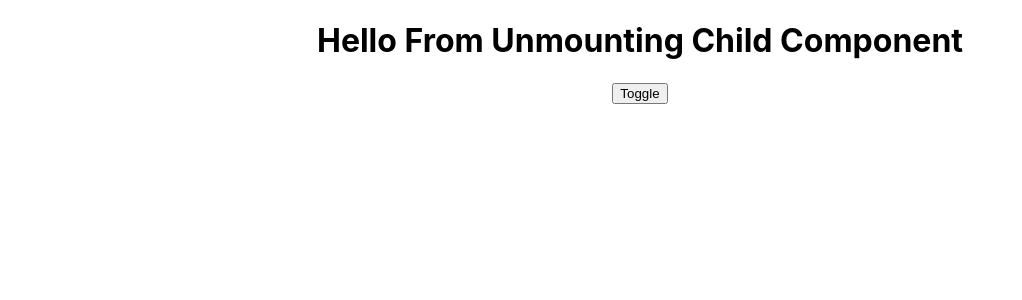
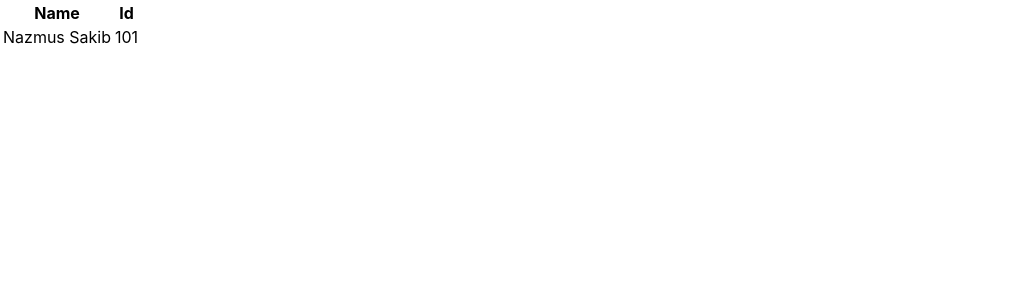
Before and after one commit to Nazmul1582/practice-react, a React (Create React App) app: page / in a window 1280 px wide. Shown: the top 300 px of the page, without its empty margins (0-1022 px from the left). Built offline with nearby package versions, Linux system fonts and the light colour scheme; the HTML template or start-up script is replaced by a standard one.

Commit message:
Fragment class9

```diff
--- a/src/App.js
+++ b/src/App.js
@@ -1,13 +1,15 @@
 import './App.css';
 
-import Button from './component/class6/CssComponent/CssModules/Button';
-import CssStyleComp from './component/class6/CssComponent/CssStyleComp';
-import InlineCssComp from './component/class6/CssComponent/InlineCssComp';
-import ControlledFrom from './component/class7/Form/ControlledFrom';
-import UncontrolledFrom from './component/class7/Form/UncontrolledFrom';
-import MountingComp from './component/class8/Lifecycle/MountingComp';
-import UnmountingComp from './component/class8/Lifecycle/UnmountingComp';
-import UpdatingComp from './component/class8/Lifecycle/UpdatingComp';
+// import Button from './component/class6/CssComponent/CssModules/Button';
+// import CssStyleComp from './component/class6/CssComponent/CssStyleComp';
+// import InlineCssComp from './component/class6/CssComponent/InlineCssComp';
+// import ControlledFrom from './component/class7/Form/ControlledFrom';
+// import UncontrolledFrom from './component/class7/Form/UncontrolledFrom';
+// import MountingComp from './component/class8/Lifecycle/MountingComp';
+// import UpdatingComp from './component/class8/Lifecycle/UpdatingComp';
+// import UnmountingComp from './component/class8/Lifecycle/UnmountingComp';
+import FragmentComp from './component/class9/FragmentComp';
+import TableComp from './component/class9/TableComp';
 // import StudentComp from "./component/StudentComp";
 // import MyClassComp from './component/MyClassComp';
 // import ParentComp from './component/class4/ParentComp';
@@ -47,8 +49,10 @@ function App() {
 
       {/* <MountingComp /> */}
       {/* <UpdatingComp /> */}
-      <UnmountingComp />
+      {/* <UnmountingComp /> */}
 
+      {/* <FragmentComp /> */}
+      <TableComp />
 
     </div>
   );
--- /dev/null
+++ b/src/component/class9/ColumnComp.js
@@ -0,0 +1,10 @@
+const ColumnComp = () => {
+    return(
+        <>
+            <td>Nazmus Sakib</td>
+            <td>101</td>
+        </>
+    )
+}
+
+export default ColumnComp;
--- /dev/null
+++ b/src/component/class9/FragmentComp.js
@@ -0,0 +1,24 @@
+import React, { Component, Fragment} from 'react';
+class FragmentComp extends Component{
+    render(){
+        return(
+            // <>
+            //     <h1>Color is Green</h1>
+            //     <h1>Color is Red</h1>
+            //     <h1>Color is Blue</h1>
+            // </>
+            <div>
+                {
+                    new Array(5).fill('Next Topper').map((ele, index) => (
+                        <Fragment key={index}>
+                            <h1>{index}</h1>
+                            <h1>{ele}</h1>
+                        </Fragment>
+                    ))
+                }
+            </div>
+        )
+    }
+}
+
+export default FragmentComp;
--- /dev/null
+++ b/src/component/class9/TableComp.js
@@ -0,0 +1,23 @@
+import ColumnComp from "./ColumnComp";
+
+const TableComp = () => {
+    return (
+        <div>
+            <table>
+                <thead>
+                    <tr>
+                        <th>Name</th>
+                        <th>Id</th>
+                    </tr>
+                </thead>
+                <tbody>
+                    <tr>
+                        <ColumnComp />
+                    </tr>
+                </tbody>
+            </table>
+        </div>
+    )
+}
+
+export default TableComp;
```
